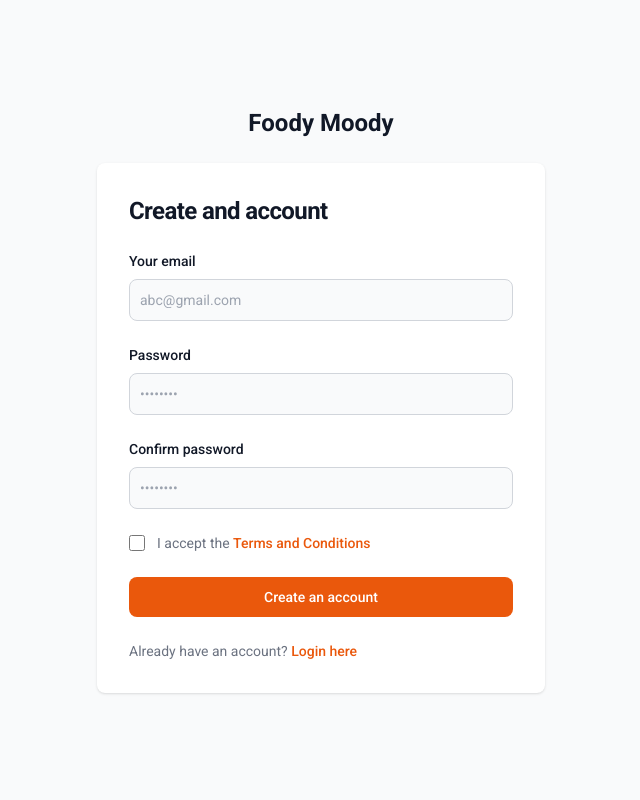
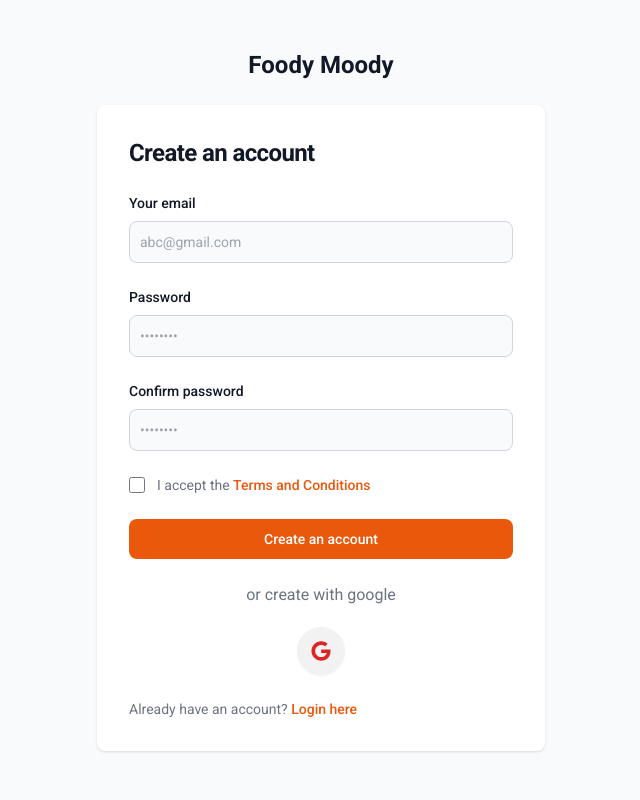
Before and after one commit to tisha-akter/foody-moody, a Next.js app: page /register in a window 1280 px wide. Shown: the top 800 px of the page, without its empty margins (319-959 px from the left). Built offline with nearby package versions, Linux system fonts and the light colour scheme.

Commit message:
added social login option in register page

```diff
--- a/src/app/register/page.js
+++ b/src/app/register/page.js
@@ -1,8 +1,9 @@
-import React from 'react';
+import { FaGoogle } from "react-icons/fa";
+
 
 const page = () => {
     return (
-        <div>
+
         <section className="bg-gray-50 dark:bg-gray-900">
             <div className="flex flex-col items-center justify-center px-6 py-8 mx-auto md:h-screen lg:py-0">
                 <a href="#" className="flex items-center mb-6 text-2xl font-semibold text-gray-900 dark:text-white">
@@ -12,39 +13,50 @@ const page = () => {
                 <div className="w-full bg-white rounded-lg shadow dark:border md:mt-0 sm:max-w-md xl:p-0 dark:bg-gray-800 dark:border-gray-700">
                     <div className="p-6 space-y-4 md:space-y-6 sm:p-8">
                         <h1 className="text-xl font-bold leading-tight tracking-tight text-gray-900 md:text-2xl dark:text-white">
-                                Create and account
+                            Create an account
                         </h1>
                         <form className="space-y-4 md:space-y-6" action="#">
                             <div>
-                                    <label for="email" className="block mb-2 text-sm font-medium text-gray-900 dark:text-white">Your email</label>
-                                    <input type="email" name="email" id="email" className="bg-gray-50 border border-gray-300 text-gray-900 sm:text-sm rounded-lg focus:ring-orange-600 focus:border-orange-600 block w-full p-2.5 dark:bg-gray-700 dark:border-gray-600 dark:placeholder-gray-400 dark:text-white dark:focus:ring-blue-500 dark:focus:border-blue-500" placeholder="abc@gmail.com" required=""/>
+                                <label htmlFor="email" className="block mb-2 text-sm font-medium text-gray-900 dark:text-white">Your email</label>
+                                <input type="email" name="email" id="email" className="bg-gray-50 border border-gray-300 text-gray-900 sm:text-sm rounded-lg focus:ring-orange-600 focus:border-orange-600 block w-full p-2.5 dark:bg-gray-700 dark:border-gray-600 dark:placeholder-gray-400 dark:text-white dark:focus:ring-blue-500 dark:focus:border-blue-500" placeholder="abc@gmail.com" required="" />
                             </div>
                             <div>
-                                    <label for="password" className="block mb-2 text-sm font-medium text-gray-900 dark:text-white">Password</label>
-                                    <input type="password" name="password" id="password" placeholder="••••••••" className="bg-gray-50 border border-gray-300 text-gray-900 sm:text-sm rounded-lg focus:ring-orange-600 focus:border-orange-600 block w-full p-2.5 dark:bg-gray-700 dark:border-gray-600 dark:placeholder-gray-400 dark:text-white dark:focus:ring-blue-500 dark:focus:border-blue-500" required=""/>
+                                <label htmlFor="password" className="block mb-2 text-sm font-medium text-gray-900 dark:text-white">Password</label>
+                                <input type="password" name="password" id="password" placeholder="••••••••" className="bg-gray-50 border border-gray-300 text-gray-900 sm:text-sm rounded-lg focus:ring-orange-600 focus:border-orange-600 block w-full p-2.5 dark:bg-gray-700 dark:border-gray-600 dark:placeholder-gray-400 dark:text-white dark:focus:ring-blue-500 dark:focus:border-blue-500" required="" />
                             </div>
                             <div>
-                                    <label for="confirm-password" className="block mb-2 text-sm font-medium text-gray-900 dark:text-white">Confirm password</label>
-                                    <input type="confirm-password" name="confirm-password" id="confirm-password" placeholder="••••••••" className="bg-gray-50 border border-gray-300 text-gray-900 sm:text-sm rounded-lg focus:ring-orange-600 focus:border-orange-600 block w-full p-2.5 dark:bg-gray-700 dark:border-gray-600 dark:placeholder-gray-400 dark:text-white dark:focus:ring-blue-500 dark:focus:border-blue-500" required=""/>
+                                <label htmlFor="confirm-password" className="block mb-2 text-sm font-medium text-gray-900 dark:text-white">Confirm password</label>
+                                <input type="confirm-password" name="confirm-password" id="confirm-password" placeholder="••••••••" className="bg-gray-50 border border-gray-300 text-gray-900 sm:text-sm rounded-lg focus:ring-orange-600 focus:border-orange-600 block w-full p-2.5 dark:bg-gray-700 dark:border-gray-600 dark:placeholder-gray-400 dark:text-white dark:focus:ring-blue-500 dark:focus:border-blue-500" required="" />
                             </div>
                             <div className="flex items-start">
                                 <div className="flex items-center h-5">
-                                        <input id="terms" aria-describedby="terms" type="checkbox" className="w-4 h-4 border border-gray-300 rounded bg-gray-50 focus:ring-3 focus:ring-primary-300 dark:bg-gray-700 dark:border-gray-600 dark:focus:ring-orange-600 dark:ring-offset-gray-800" required=""/>
+                                    <input id="terms" aria-describedby="terms" type="checkbox" className="w-4 h-4 border border-gray-300 rounded bg-gray-50 focus:ring-3 focus:ring-primary-300 dark:bg-gray-700 dark:border-gray-600 dark:focus:ring-orange-600 dark:ring-offset-gray-800" required="" />
                                 </div>
                                 <div className="ml-3 text-sm">
-                                        <label for="terms" className="font-light text-gray-500 dark:text-gray-300">I accept the <a className="font-medium text-orange-600 hover:underline dark:text-primary-500" href="#">Terms and Conditions</a></label>
+                                    <label htmlFor="terms" className="font-light text-gray-500 dark:text-gray-300">I accept the <a className="font-medium text-orange-600 hover:underline dark:text-primary-500" href="#">Terms and Conditions</a></label>
                                 </div>
                             </div>
                             <button type="submit" className="w-full text-white bg-orange-600 hover:bg-primary-700 focus:ring-4 focus:outline-none focus:ring-primary-300 font-medium rounded-lg text-sm px-5 py-2.5 text-center dark:bg-orange-600 dark:hover:bg-primary-700 dark:focus:ring-primary-800">Create an account</button>
+
+                            <div className="w-full text-center my-4">
+                                <p className="mb-5 text-gray-500">or create with google</p>
+                                <div className="">
+                                    <button className="btn btn-circle text-xl mx-2">
+                                        <FaGoogle className="text-red-600"></FaGoogle>
+                                    </button>
+                                </div>
+                            </div>
+
                             <p className="text-sm font-light text-gray-500 dark:text-gray-400">
                                 Already have an account? <a href="login" className="font-medium text-orange-600 hover:underline dark:text-primary-500">Login here</a>
                             </p>
+
                         </form>
                     </div>
                 </div>
             </div>
         </section>
-        </div>
+
     );
 };
 
```
Lines whose indentation alone changed are shown as unchanged.
